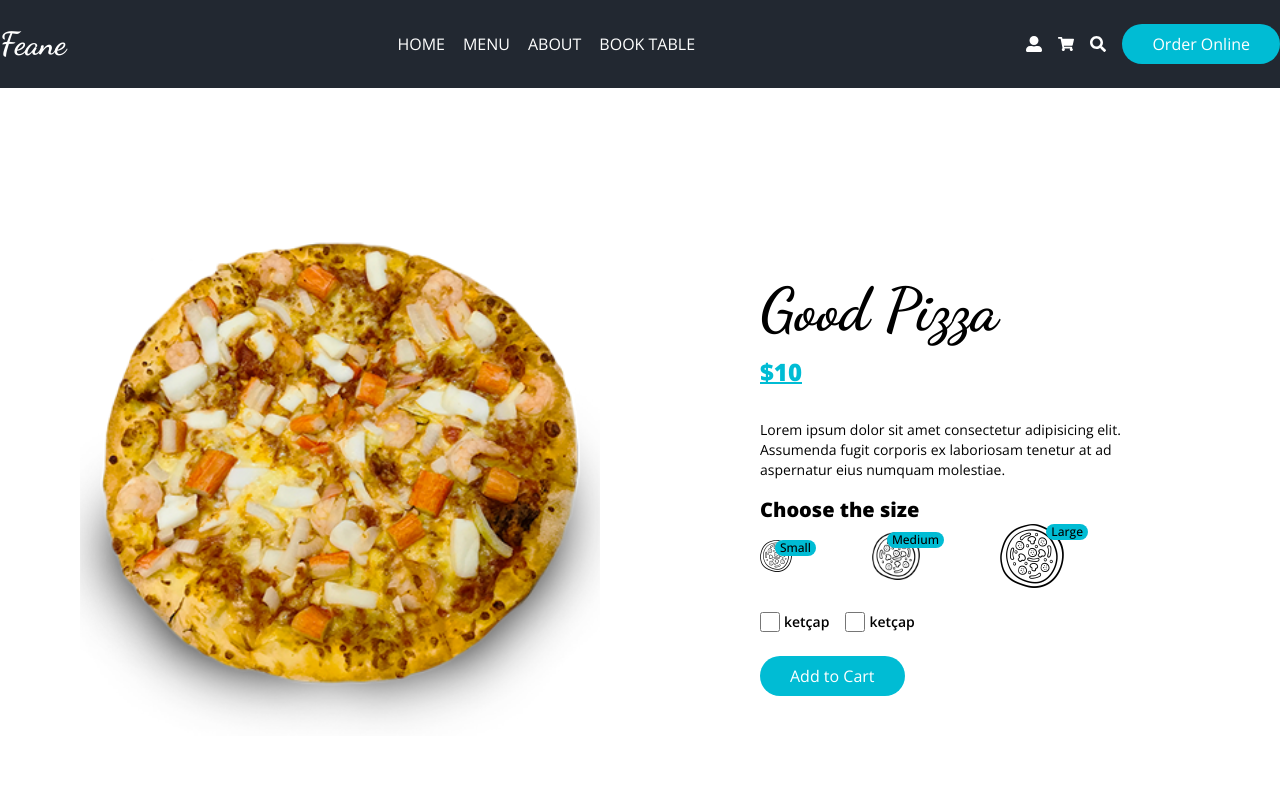
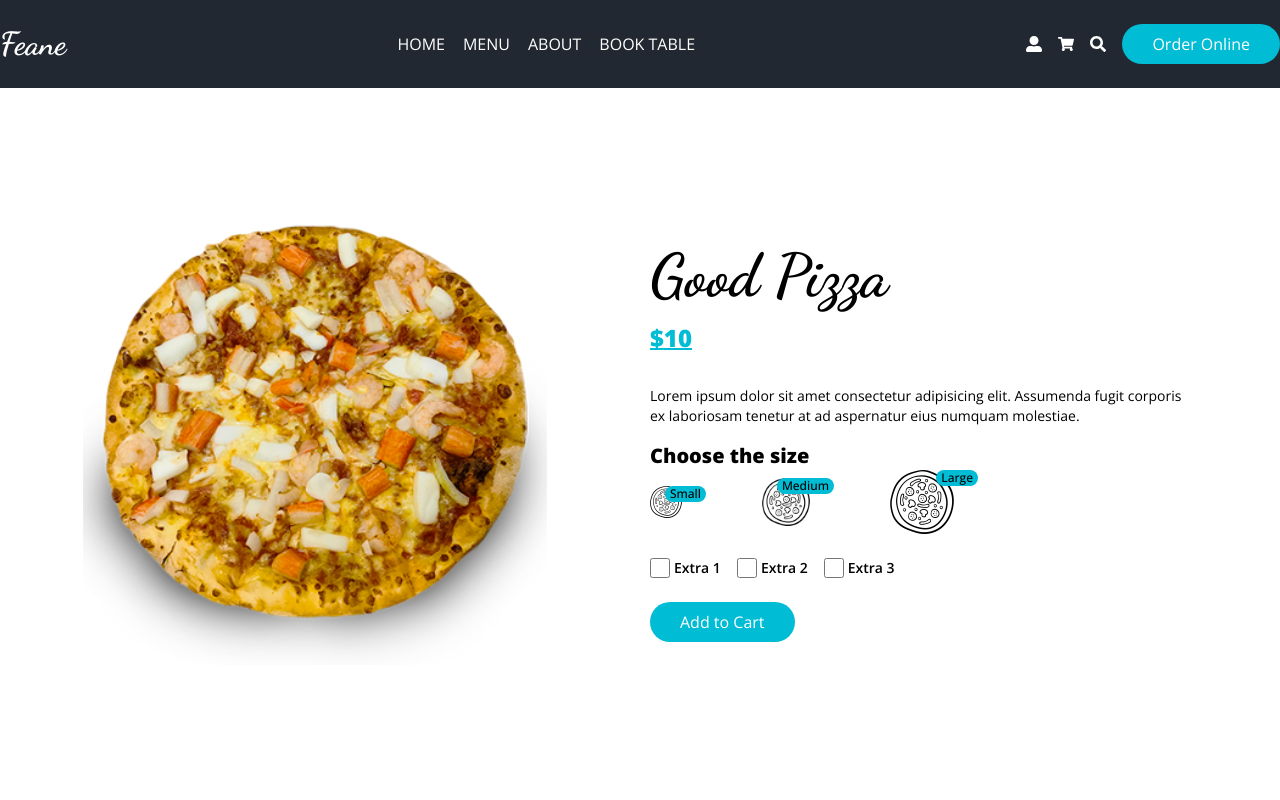
Before and after one commit to kerim-agayev/nextJsYemek, a Next.js app in the folder food_ordering/: page /product in a window 1280 px wide. Shown: the top 800 px of the page. Built offline with nearby package versions, Linux system fonts and the light colour scheme.

Commit message:
product detail price calculation
price calculation

```diff
--- a/food_ordering/components/MenuItem.jsx
+++ b/food_ordering/components/MenuItem.jsx
@@ -1,12 +1,15 @@
 import Image from "next/image";
 import { RiShoppingCart2Fill } from "react-icons/ri";
+import Link from "next/link";
 const MenuItem = () => {
   return (
     <div className="bg-secondary rounded-3xl">
     <div className="w-full  bg-[#f1f2f3] h-[210px] grid place-content-center rounded-bl-[46px] rounded-tl-2xl rounded-tr-2xl">
-      <div className="relative w-36 h-36 hover:scale-110 transition-all">
-        <Image src="/images/f1.png" alt="" fill />
-      </div>
+    <Link href="/product">
+          <div className="relative w-36 h-36 hover:scale-110 transition-all">
+            <Image src="/images/f1.png" alt="" layout="fill" />
+          </div>
+        </Link>
     </div>
     <div className="p-[25px] text-white">
       <h4 className="text-xl font-semibold">Delicious Pizza</h4>
--- a/food_ordering/pages/product/index.js
+++ b/food_ordering/pages/product/index.js
@@ -1,17 +1,63 @@
 import Image from "next/image";
-import React from "react";
+import { useState } from "react";
 import Title from "@/components/ui/Title";
+const itemsExtra = [
+  {
+    id: 1,
+    name: "Extra 1",
+    price: 1,
+  },
+  {
+    id: 2,
+    name: "Extra 2",
+    price: 2,
+  },
+  {
+    id: 3,
+    name: "Extra 3",
+    price: 3,
+  },
+];
+const Index = () => {
+  const [prices, setPrices] = useState([10, 20, 30]);
+  const [price, setPrice] = useState(prices[0]);
+  const [size, setSize] = useState(0);
+  const [extraItems, setExtraItems] = useState(itemsExtra);
+  const [extras, setExtras] = useState([]);
 
-const Index = () => {
+
+  const handleSize = (sizeIndex) => {
+    const difference = prices[sizeIndex] - prices[size];
+    setSize(sizeIndex);
+    changePrice(difference);
+  };
+
+  const changePrice = (number) => {
+    setPrice(price + number);
+  };
+
+  const handleChange = (e, item) => {
+    const checked = e.target.checked;
+
+    if (checked) {
+      changePrice(item.price);
+      // setExtras([...extras, item]);
+    } else {
+      changePrice(-item.price);
+      // setExtras(extras.filter((extra) => extra.id !== item.id));
+    }
+  };
+  // console.log(extras);
+
   return (
-    <div className="flex items-center h-screen gap-20 py-20 flex-wrap ">
-      <div className="relative md:flex-1 w-[80%] h-[80%] mx-20">
+     <div className="flex items-center md:h-[calc(100vh_-_88px)] gap-5 py-20 flex-wrap ">
+      <div className="relative md:flex-1 md:w-[80%] md:h-[80%] w-36 h-36 mx-auto">
         <Image src="/images/f1.png" alt="" layout="fill" objectFit="contain" />
       </div>
       <div className="md:flex-1 md:text-start text-center">
         <Title addClass="text-6xl">Good Pizza</Title>
         <span className="text-primary text-2xl font-bold underline underline-offset-1 my-4 inline-block">
-          $10
+        ${price}
         </span>
         <p className="text-sm my-4 md:pr-24">
           Lorem ipsum dolor sit amet consectetur adipisicing elit. Assumenda
@@ -21,20 +67,29 @@ const Index = () => {
         <div>
           <h4 className="text-xl font-bold">Choose the size</h4>
           <div className="flex items-center gap-x-20 md:justify-start justify-center">
-            <div className="relative w-8 h-8">
-              <Image src="/images/size.png" alt="" layout="fill" />
+          <div
+              className="relative w-8 h-8 cursor-pointer"
+              onClick={() => handleSize(0)}
+            >
+              <Image src="/images/size.png" alt="" fill />
               <span className="absolute top-0 -right-6 text-xs bg-primary rounded-full px-[5px] font-medium">
                 Small
               </span>
             </div>
-            <div className="relative w-12 h-12">
-              <Image src="/images/size.png" alt="" layout="fill" />
+            <div
+              className="relative w-12 h-12 cursor-pointer"
+              onClick={() => handleSize(1)}
+            >
+              <Image src="/images/size.png" alt="" fill />
               <span className="absolute top-0 -right-6 text-xs bg-primary rounded-full px-[5px] font-medium">
                 Medium
               </span>
             </div>
-            <div className="relative w-16 h-16">
-              <Image src="/images/size.png" alt="" layout="fill" />
+            <div
+              className="relative w-16 h-16 cursor-pointer"
+              onClick={() => handleSize(2)}
+            >
+              <Image src="/images/size.png" alt="" fill />
               <span className="absolute top-0 -right-6 text-xs bg-primary rounded-full px-[5px] font-medium">
                 Large
               </span>
@@ -42,14 +97,16 @@ const Index = () => {
           </div>
         </div>
         <div className="flex gap-x-4 my-6 md:justify-start justify-center">
-          <label className="flex items-center gap-x-1">
-            <input type="checkbox" className="w-5 h-5 accent-primary" />
-            <span className="text-sm font-semibold">ketçap</span>
-          </label>
-          <label className="flex items-center gap-x-1">
-            <input type="checkbox" className="w-5 h-5 accent-primary" />
-            <span className="text-sm font-semibold">ketçap</span>
-          </label>
+        {extraItems.map((item) => (
+            <label className="flex items-center gap-x-1" key={item.id}>
+              <input
+                type="checkbox"
+                className="w-5 h-5 accent-primary"
+                onChange={(e) => handleChange(e, item)}
+              />
+              <span className="text-sm font-semibold">{item.name}</span>
+            </label>
+          ))}
         </div>
         <button className="btn-primary">Add to Cart</button>
       </div>
```
